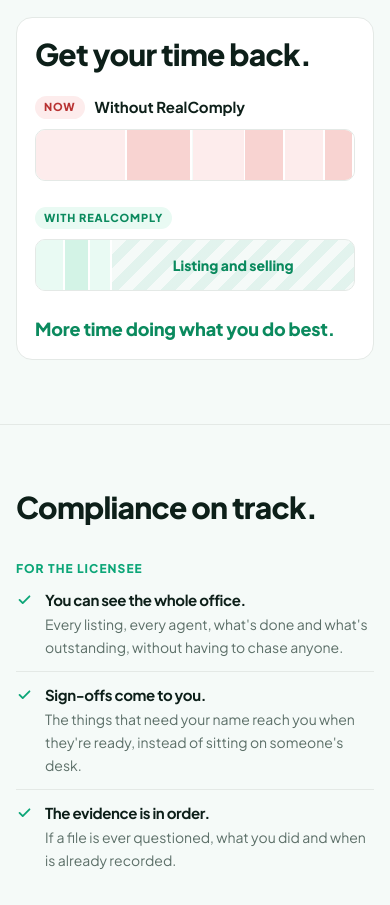
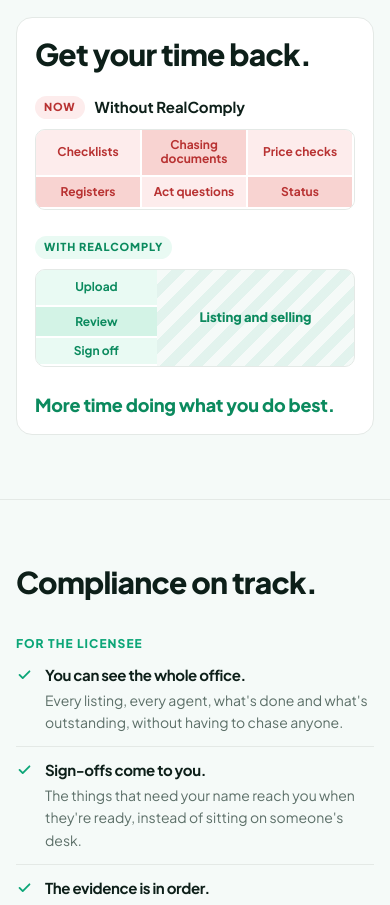
Before and after one commit to RealComply/realcomply-app, a Next.js app: page / in a window 390 px wide. Shown: the part 4620-5525 px from the top of the page. Built offline with nearby package versions, Linux system fonts and the light colour scheme; no server answers.

Commit message:
Time back graphic: labels show on phones
Co-Authored-By: Claude Opus 5.5 (1M context) <noreply@anthropic.com>
Claude-Session: https://claude.ai/code/session_015YAhvh2FcRr5grfou9ucQx

```diff
--- a/src/components/landing/TimeBack.tsx
+++ b/src/components/landing/TimeBack.tsx
@@ -42,10 +42,13 @@ export function TimeBack() {
 
   function playAfter() {
     if (!afterRef.current || !afterGate.current()) return;
-    replay(afterRef.current.querySelector(`.${styles.work}`), [
+    const work = afterRef.current.querySelector<HTMLElement>(`.${styles.work}`);
+    // Ends where the stylesheet puts it: 24%, or wider on a phone.
+    const end = (work && getComputedStyle(work).getPropertyValue("--work-w").trim()) || "24%";
+    replay(work, [
       { width: "100%" },
       { width: "100%", offset: 0.15 },
-      { width: "24%" },
+      { width: end },
     ], 1300);
     replay(afterRef.current.querySelector(`.${styles.free}`), [{ opacity: 0 }, { opacity: 1 }], 500, 1100);
   }
--- a/src/components/landing/infographics.module.css
+++ b/src/components/landing/infographics.module.css
@@ -194,9 +194,10 @@
   background: #f8d3d1;
 }
 .work {
+  --work-w: 24%;
   display: flex;
   flex: none;
-  width: 24%;
+  width: var(--work-w);
   min-width: 0;
 }
 .work .seg {
@@ -229,10 +230,43 @@
   letter-spacing: -0.01em;
   line-height: 1.3;
 }
+/* Phones (Adam, 23 Oct 2026: the labels weren't showing on mobile). Was:
+   font-size 0, labels hidden because they don't fit in one row. Now the
+   bars grow taller instead: "Now" wraps into two rows of three, and the
+   short "With RealComply" block is wider with its three steps stacked, so
+   every label is readable. Wide screens are unchanged. */
 @media (max-width: 640px) {
-  .trackBefore .seg,
+  .bar {
+    height: auto;
+    min-height: 52px;
+  }
+  .trackBefore .bar {
+    flex-wrap: wrap;
+  }
+  .trackBefore .seg {
+    flex: 1 1 30% !important;
+    padding: 8px 4px;
+    font-size: 12px;
+    line-height: 1.2;
+    white-space: normal;
+    text-align: center;
+    border-bottom: 2px solid #fff;
+  }
+  .work {
+    --work-w: 38%;
+    flex-direction: column;
+  }
   .work .seg {
-    font-size: 0;
+    padding: 6px 4px;
+    font-size: 12px;
+    border-right: 0;
+    border-bottom: 2px solid #fff;
+  }
+  .free {
+    font-size: 13px;
+    padding: 0 6px;
+    white-space: normal;
+    text-align: center;
   }
 }
 
@@ -515,7 +549,7 @@
     width: 100%;
   }
   100% {
-    width: 24%;
+    width: var(--work-w);
   }
 }
 @keyframes fadeIn {
```
